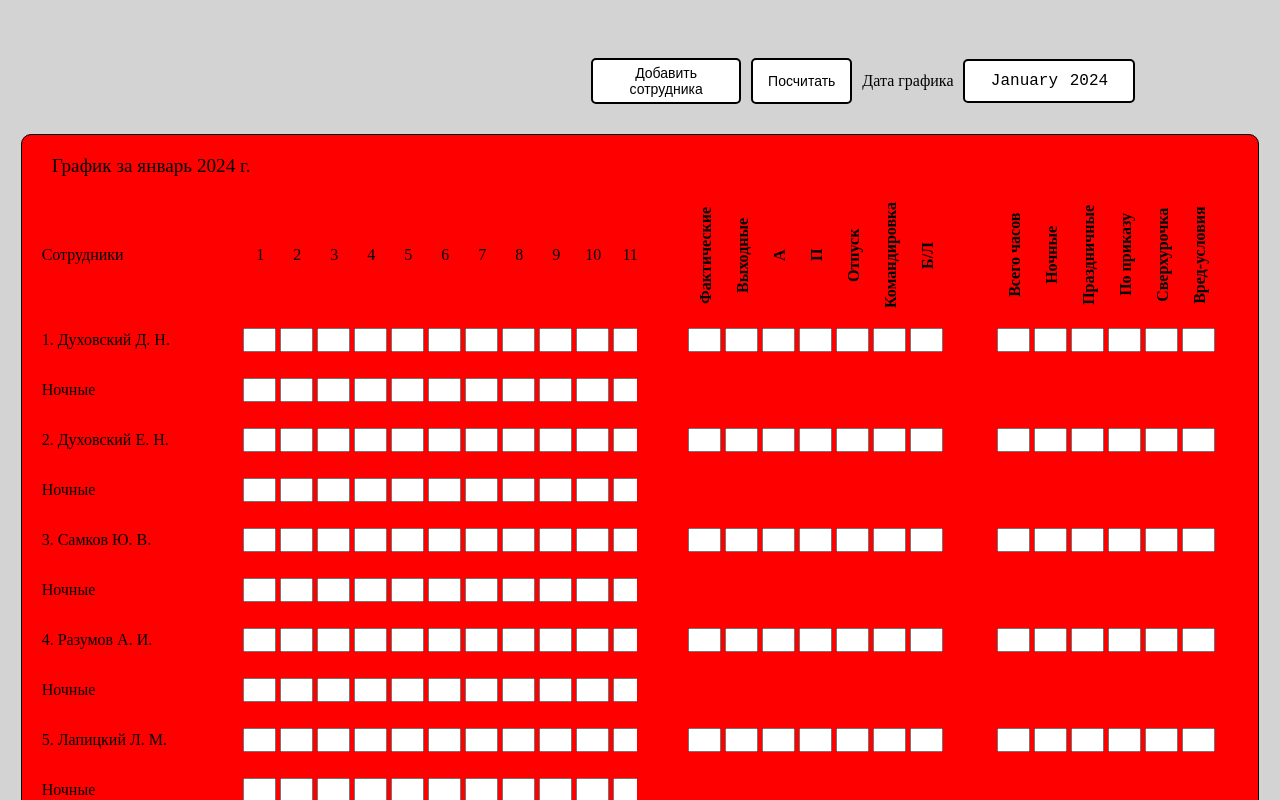
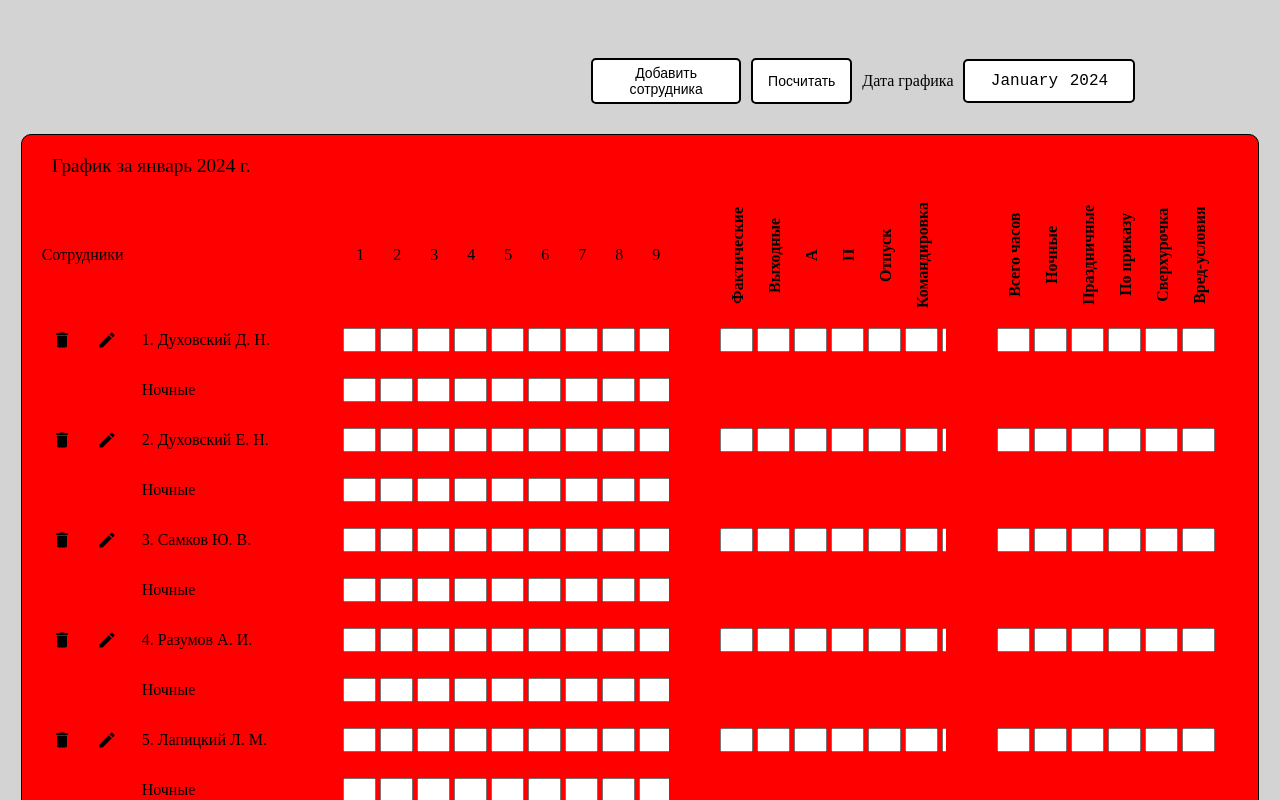
Before and after one commit to 1KejVan1/report-of-work-quality, a React (Vite) app: page / in a window 1280 px wide. Shown: the top 800 px of the page. Built offline with nearby package versions, Linux system fonts and the light colour scheme.

Commit message:
поставил пак иконок, добавил кнопки для редактирование и удаления, создал компонент tooltip

```diff
--- a/package.json
+++ b/package.json
@@ -16,7 +16,8 @@
     "redux": "5.0.1",
     "react-redux": "9.1.2",
     "@reduxjs/toolkit": "2.2.6",
-    "classnames": "2.5.1"
+    "classnames": "2.5.1",
+    "react-icons": "5.3.0"
   },
   "devDependencies": {
     "@trivago/prettier-plugin-sort-imports": "4.3.0",
--- a/src/components/Buttons/Button.jsx
+++ b/src/components/Buttons/Button.jsx
@@ -1,9 +1,18 @@
+import React, { Children } from "react";
+
 import styles from "./button.module.scss";
 
-function Button({ text = "", onClickFunction = Function.prototype }) {
+function Button({
+  children,
+  onClickFunction = Function.prototype,
+  buttonType = "",
+}) {
   return (
-    <button className={styles.button} onClick={onClickFunction}>
-      {text}
+    <button
+      className={buttonType ? buttonType : styles.button}
+      onClick={onClickFunction}
+    >
+      {children}
     </button>
   );
 }
--- /dev/null
+++ b/src/components/Buttons/DeleteButton/DeleteButton.jsx
@@ -0,0 +1,52 @@
+import { useEffect, useState } from "react";
+
+import { MdDelete } from "react-icons/md";
+
+import ToolTip from "../../ToolTip/ToolTip";
+import Button from "../Button";
+import styles from "./delete_button.module.scss";
+
+function DeleteButton({ onClickFunction = Function.prototype }) {
+  const [showToolTip, setShowToolTip] = useState(false);
+  const [tooltipPosX, setTooltipPosX] = useState(undefined);
+  const [tooltipPosY, setTooltipPosY] = useState(undefined);
+
+  function handleMouseLeave() {
+    setShowToolTip(false);
+  }
+
+  function handleMouseEnter() {
+    setShowToolTip(true);
+  }
+
+  function handleMouseMove(e = MouseEvent.prototype) {
+    setTooltipPosX(e.clientX);
+    setTooltipPosY(e.clientY);
+  }
+
+  return (
+    <>
+      {showToolTip && (
+        <ToolTip
+          text="Удалить сотрудника"
+          posX={tooltipPosX}
+          posY={tooltipPosY}
+        />
+      )}
+      <div
+        onMouseEnter={handleMouseEnter}
+        onMouseLeave={handleMouseLeave}
+        onMouseMove={handleMouseMove}
+      >
+        <Button
+          onClickFunction={onClickFunction}
+          buttonType={styles.delete_button}
+        >
+          <MdDelete className={styles.icon} />
+        </Button>
+      </div>
+    </>
+  );
+}
+
+export default DeleteButton;
--- /dev/null
+++ b/src/components/Buttons/DeleteButton/delete_button.module.scss
@@ -0,0 +1,16 @@
+.delete_button {
+  display: flex;
+  justify-content: center;
+  align-items: center;
+  width: 40px;
+  height: 40px;
+  cursor: pointer;
+  border: none;
+  outline: none;
+  background-color: transparent;
+
+  .icon {
+    width: calc(40px / 2);
+    height: inherit;
+  }
+}
--- /dev/null
+++ b/src/components/Buttons/EditButton/EditButton.jsx
@@ -0,0 +1,52 @@
+import { useState } from "react";
+
+import { MdEdit } from "react-icons/md";
+
+import ToolTip from "../../ToolTip/ToolTip";
+import Button from "../Button";
+import styles from "./edit_button.module.scss";
+
+function EditButton({ onClickFunction = Function.prototype }) {
+  const [showToolTip, setShowToolTip] = useState(false);
+  const [tooltipPosX, setTooltipPosX] = useState(undefined);
+  const [tooltipPosY, setTooltipPosY] = useState(undefined);
+
+  function handleMouseLeave() {
+    setShowToolTip(false);
+  }
+
+  function handleMouseEnter() {
+    setShowToolTip(true);
+  }
+
+  function handleMouseMove(e = MouseEvent.prototype) {
+    setTooltipPosX(e.clientX);
+    setTooltipPosY(e.clientY);
+  }
+
+  return (
+    <>
+      {showToolTip && (
+        <ToolTip
+          text="Редактировать ФИО"
+          posX={tooltipPosX}
+          posY={tooltipPosY}
+        />
+      )}
+      <div
+        onMouseEnter={handleMouseEnter}
+        onMouseLeave={handleMouseLeave}
+        onMouseMove={handleMouseMove}
+      >
+        <Button
+          onClickFunction={onClickFunction}
+          buttonType={styles.edit_button}
+        >
+          <MdEdit className={styles.icon} />
+        </Button>
+      </div>
+    </>
+  );
+}
+
+export default EditButton;
--- /dev/null
+++ b/src/components/Buttons/EditButton/edit_button.module.scss
@@ -0,0 +1,16 @@
+.edit_button {
+  display: flex;
+  justify-content: center;
+  align-items: center;
+  width: 40px;
+  height: 40px;
+  cursor: pointer;
+  border: none;
+  outline: none;
+  background-color: transparent;
+
+  .icon {
+    width: calc(40px / 2);
+    height: inherit;
+  }
+}
--- a/src/components/Menu/Menu.jsx
+++ b/src/components/Menu/Menu.jsx
@@ -39,8 +39,12 @@ function Menu() {
   return (
     <div className={styles.container}>
       {show && <EmployeeModal hideModalFunction={showModal} />}
-      <Button text="Добавить сотрудника" onClickFunction={showModal} />
-      <Button text="Посчитать" onClickFunction={calcAllDays} />
+      <Button text="" onClickFunction={showModal}>
+        Добавить сотрудника
+      </Button>
+      <Button text="Посчитать" onClickFunction={calcAllDays}>
+        Посчитать
+      </Button>
       <DatePicker />
     </div>
   );
--- /dev/null
+++ b/src/components/ToolTip/ToolTip.jsx
@@ -0,0 +1,11 @@
+import styles from "./tooltip.module.scss";
+
+function ToolTip({ text = "", posX = 0, posY = 0 }) {
+  return (
+    <span style={{ top: posY, left: posX + 20 }} className={styles.container}>
+      {text}
+    </span>
+  );
+}
+
+export default ToolTip;
--- /dev/null
+++ b/src/components/ToolTip/tooltip.module.scss
@@ -0,0 +1,14 @@
+.container {
+  display: flex;
+  position: absolute;
+  top: 0;
+  left: 0;
+  width: auto;
+  padding: 5px;
+  height: min-content;
+  background-color: white;
+  border: 1px solid black;
+  color: black;
+  border-radius: 5px;
+  z-index: 1;
+}
--- a/src/page/MainPage.jsx
+++ b/src/page/MainPage.jsx
@@ -4,6 +4,8 @@ import classNames from "classnames";
 import { useDispatch, useSelector } from "react-redux";
 
 import { DateContext } from "../Context/DateContext";
+import DeleteButton from "../components/Buttons/DeleteButton/DeleteButton";
+import EditButton from "../components/Buttons/EditButton/EditButton";
 import { TextInputForCell } from "../components/Inputs/TextInputForCell/TextInput";
 import Menu from "../components/Menu/Menu";
 import TableCell from "../components/Table/Cell/TableCell";
@@ -189,10 +191,16 @@ function MainPage() {
               {employees.map((emp, index) => {
                 return (
                   <div className={styles.two_rows}>
-                    <div>
-                      {index + 1}. {emp.name}
+                    <div className={styles.name_container}>
+                      <div className={styles.button_container}>
+                        <DeleteButton />
+                        <EditButton />
+                      </div>
+                      <div className={styles.name}>
+                        {`${index + 1}. ${emp.name}`}
+                      </div>
                     </div>
-                    <div>Ночные</div>
+                    <div className={styles.night_title}>Ночные</div>
                   </div>
                 );
               })}
--- a/src/page/page.module.scss
+++ b/src/page/page.module.scss
@@ -12,7 +12,7 @@
   .work_area {
     display: grid;
     grid-template-rows: 50px 120px max-content;
-    grid-template-columns: 150px auto auto auto;
+    grid-template-columns: 250px auto auto auto;
     background-color: red;
     border: 1px solid black;
     border-radius: 10px;
@@ -46,6 +46,32 @@
       grid-column-end: 4;
       width: 100%;
       gap: 0px 50px;
+    }
+
+    .name_container {
+      display: grid;
+      grid-template-columns: 90px auto;
+      grid-template-rows: 30px;
+      align-items: center;
+      gap: 10px;
+
+      .button_container {
+        display: flex;
+        flex-direction: row;
+        align-items: center;
+        gap: 5px;
+        grid-row-start: 1;
+        grid-column-start: 1;
+      }
+
+      .name {
+        grid-row-start: 1;
+        grid-column-start: 2;
+      }
+    }
+
+    .night_title {
+      margin-left: 100px;
     }
 
     .col_1 {
```
Also changed, not shown: 1 other file (tests, documents, lock files or other folders).
